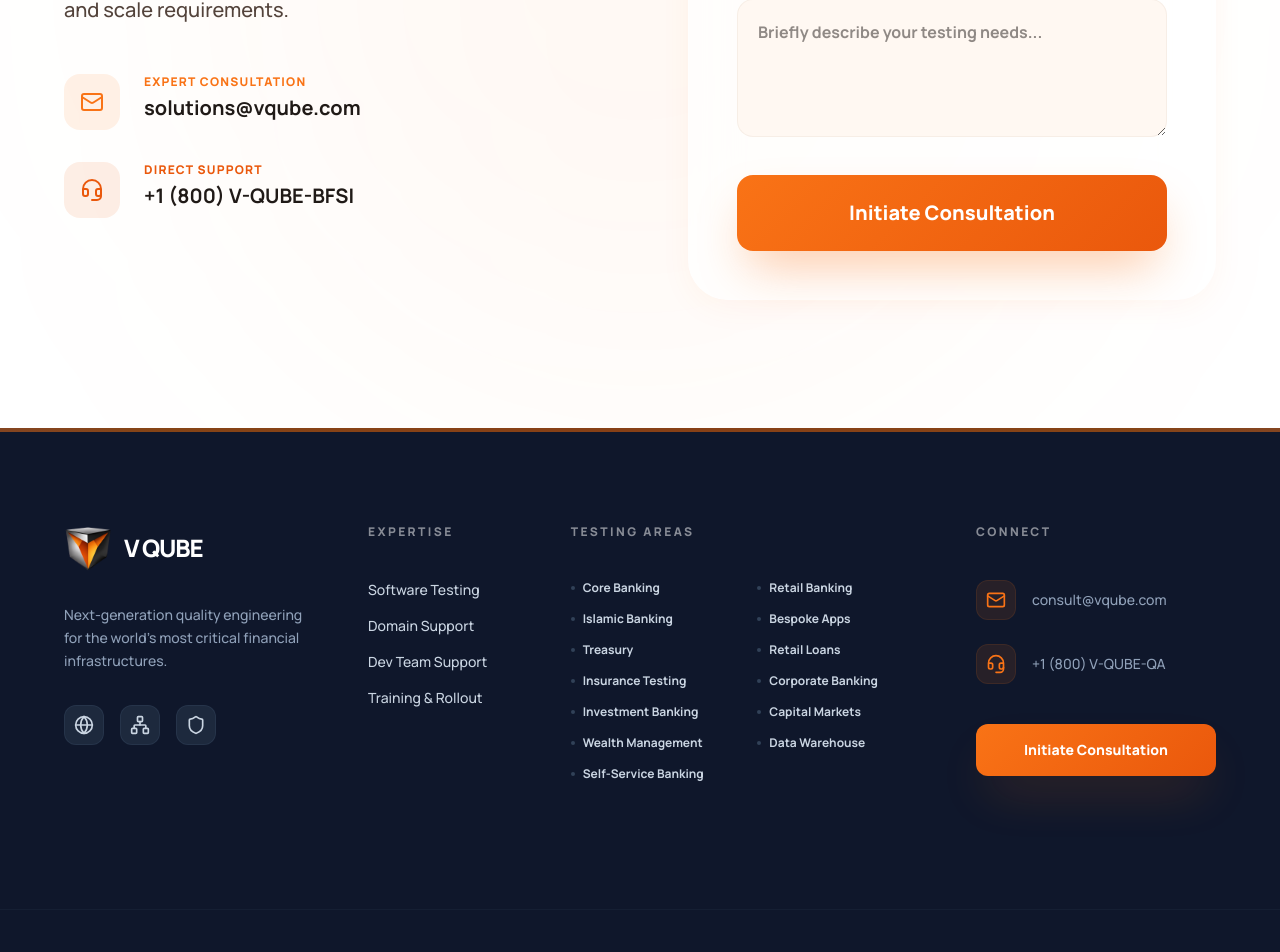
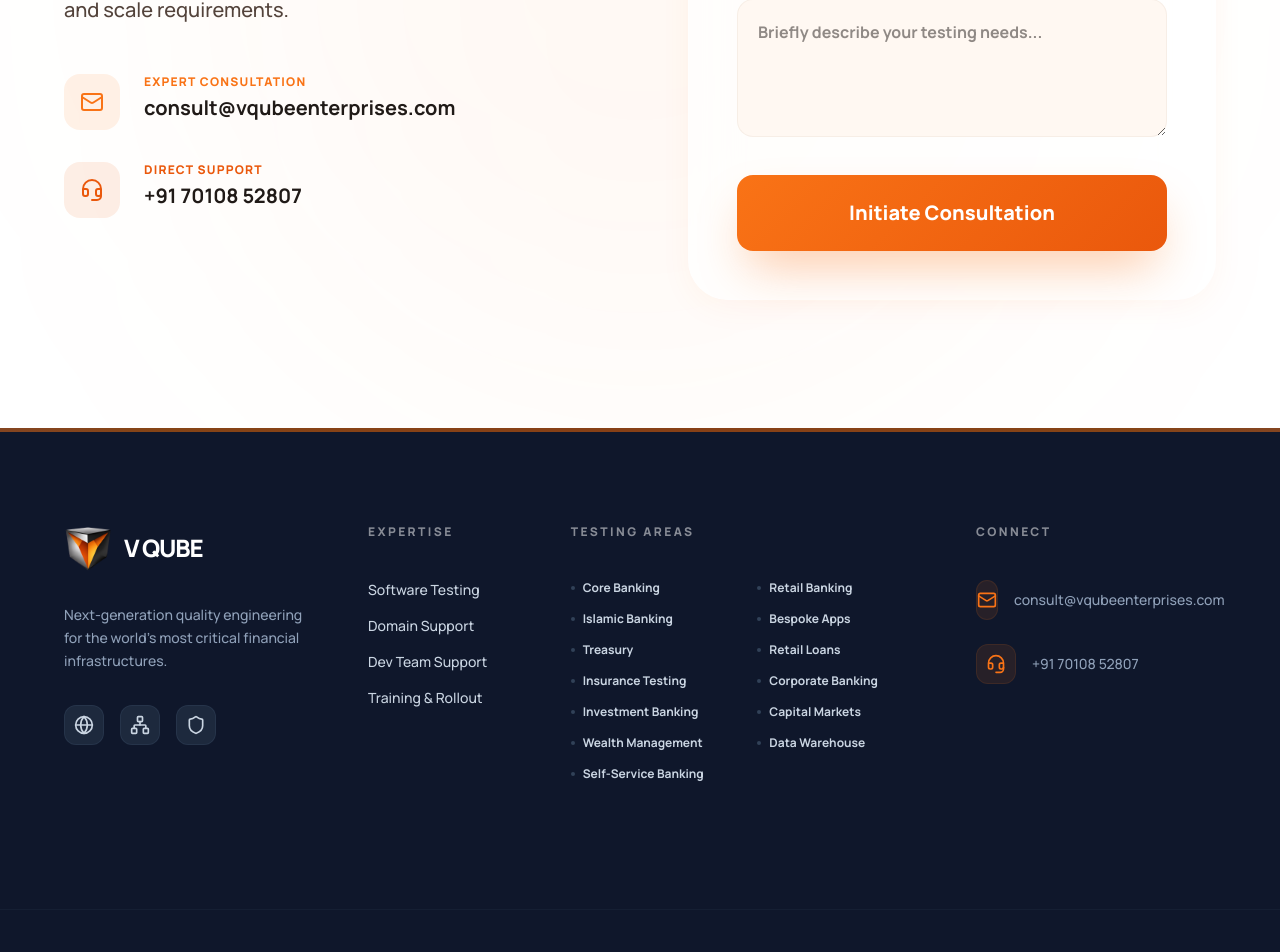
Before and after one commit to NrGjoe846/v-qube, a React (Vite) app: page / in a window 1280 px wide. Shown: the part 3424-4376 px from the top of the page. Built offline with nearby package versions, Linux system fonts and the light colour scheme.

Commit message:
refactor: remove redundant training sections and UI elements from UserTraining page

```diff
--- a/src/components/DomainPageLayout.tsx
+++ b/src/components/DomainPageLayout.tsx
@@ -79,7 +79,7 @@ export default function DomainPageLayout({ hero, competencies, pillars, cta }: D
                 {hero.badge}
               </div>
               <h1 className="text-6xl md:text-9xl font-black text-on-surface tracking-tighter leading-[0.9] mb-10"
-                  dangerouslySetInnerHTML={{ __html: hero.title }}>
+                dangerouslySetInnerHTML={{ __html: hero.title }}>
               </h1>
               <p className="text-xl md:text-2xl text-on-surface-variant leading-relaxed max-w-3xl font-medium opacity-80 mb-16">
                 {hero.description}
@@ -87,9 +87,6 @@ export default function DomainPageLayout({ hero, competencies, pillars, cta }: D
               <div className="flex flex-wrap gap-6">
                 <Link to="/contact?type=audit" className="px-14 py-6 bg-primary text-white rounded-2xl font-black text-xl shadow-2xl shadow-primary/20 hover:scale-105 active:scale-95 transition-all">
                   Request Audit Framework
-                </Link>
-                <Link to="/contact?type=case-study" className="px-14 py-6 glass-button rounded-2xl font-black text-xl hover:bg-white/10 transition-all">
-                  View Case Studies
                 </Link>
               </div>
             </motion.div>
@@ -198,9 +195,6 @@ export default function DomainPageLayout({ hero, competencies, pillars, cta }: D
                   Initiate Consultation
                   <ArrowRight className="w-6 h-6" />
                 </Link>
-                <Link to="/contact?type=docs" className="border-2 border-white/30 text-white px-14 py-6 rounded-2xl font-black text-xl hover:bg-white/10 transition-all">
-                  Documentation
-                </Link>
               </div>
             </motion.div>
           </div>
--- a/src/components/Footer.tsx
+++ b/src/components/Footer.tsx
@@ -78,19 +78,14 @@ export default function Footer() {
             <li className="flex items-center gap-4 group">
               <a href="mailto:consult@vqube.com" className="flex items-center gap-4 w-full">
                 <div className="w-10 h-10 rounded-xl bg-primary/10 flex items-center justify-center text-primary border border-primary/10 group-hover:bg-primary group-hover:text-white transition-all duration-500"><Mail className="w-5 h-5" /></div>
-                <span className="text-slate-400 group-hover:text-white transition-colors">consult@vqube.com</span>
+                <span className="text-slate-400 group-hover:text-white transition-colors">consult@vqubeenterprises.com</span>
               </a>
             </li>
             <li className="flex items-center gap-4 group">
               <a href="tel:+18008782372" className="flex items-center gap-4 w-full">
                 <div className="w-10 h-10 rounded-xl bg-primary/10 flex items-center justify-center text-primary border border-primary/10 group-hover:bg-primary group-hover:text-white transition-all duration-500"><Headset className="w-5 h-5" /></div>
-                <span className="text-slate-400 group-hover:text-white transition-colors">+1 (800) V-QUBE-QA</span>
+                <span className="text-slate-400 group-hover:text-white transition-colors">+91 70108 52807</span>
               </a>
-            </li>
-            <li className="pt-4">
-              <Link to="/contact" className="block w-full text-center orange-gradient text-white py-4 rounded-xl font-black shadow-2xl shadow-primary/20 hover:scale-105 transition-transform active:scale-95">
-                Initiate Consultation
-              </Link>
             </li>
           </ul>
         </div>
@@ -130,6 +125,6 @@ export default function Footer() {
           </a>
         </div>
       </div>
-    </footer>
+    </footer >
   );
 }
--- a/src/pages/Home.tsx
+++ b/src/pages/Home.tsx
@@ -310,7 +310,7 @@ export default function Home() {
                   </div>
                   <div>
                     <p className="text-xs font-black uppercase tracking-widest text-primary mb-1">Expert Consultation</p>
-                      <p className="text-xl font-bold text-on-surface">solutions@vqube.com</p>
+                    <p className="text-xl font-bold text-on-surface">consult@vqubeenterprises.com</p>
                   </div>
                 </div>
                 <div className="flex items-start gap-6 group">
@@ -319,7 +319,7 @@ export default function Home() {
                   </div>
                   <div>
                     <p className="text-xs font-black uppercase tracking-widest text-secondary mb-1">Direct Support</p>
-                      <p className="text-xl font-bold text-on-surface">+1 (800) V-QUBE-BFSI</p>
+                    <p className="text-xl font-bold text-on-surface">+91 70108 52807</p>
                   </div>
                 </div>
               </div>
@@ -335,11 +335,11 @@ export default function Home() {
                 <div className="grid grid-cols-1 md:grid-cols-2 gap-8">
                   <div className="space-y-3">
                     <label className="text-[10px] font-black uppercase tracking-[0.2em] text-on-surface-variant/60 ml-1">Full Name</label>
-                      <input className="w-full bg-surface-container-low border border-outline-variant/20 rounded-2xl p-5 focus:ring-2 focus:ring-primary/20 focus:border-primary/30 transition-all outline-none font-bold" placeholder="John Doe" type="text"/>
+                    <input className="w-full bg-surface-container-low border border-outline-variant/20 rounded-2xl p-5 focus:ring-2 focus:ring-primary/20 focus:border-primary/30 transition-all outline-none font-bold" placeholder="John Doe" type="text" />
                   </div>
                   <div className="space-y-3">
                     <label className="text-[10px] font-black uppercase tracking-[0.2em] text-on-surface-variant/60 ml-1">Email Address</label>
-                      <input className="w-full bg-surface-container-low border border-outline-variant/20 rounded-2xl p-5 focus:ring-2 focus:ring-primary/20 focus:border-primary/30 transition-all outline-none font-bold" placeholder="john@bank.com" type="email"/>
+                    <input className="w-full bg-surface-container-low border border-outline-variant/20 rounded-2xl p-5 focus:ring-2 focus:ring-primary/20 focus:border-primary/30 transition-all outline-none font-bold" placeholder="john@bank.com" type="email" />
                   </div>
                 </div>
                 <div className="space-y-3">
--- a/src/pages/SoftwareTesting.tsx
+++ b/src/pages/SoftwareTesting.tsx
@@ -64,9 +64,6 @@ export default function SoftwareTesting() {
               <div className="flex flex-wrap gap-4">
                 <Link to="/contact?type=audit" className="orange-gradient text-white px-8 py-4 rounded-xl font-bold text-lg shadow-xl shadow-primary/25 hover:scale-105 transition-transform">
                   Start Free Audit
-                </Link>
-                <Link to="/contact?type=case-study" className="bg-surface-container-high text-on-secondary-container px-8 py-4 rounded-xl font-bold text-lg hover:bg-surface-container-highest transition-colors">
-                  View Case Studies
                 </Link>
               </div>
             </motion.div>
--- a/src/pages/UserTraining.tsx
+++ b/src/pages/UserTraining.tsx
@@ -64,9 +64,6 @@ export default function UserTraining() {
                 <Link to="/contact" className="orange-gradient text-white px-8 py-4 rounded-xl font-bold text-lg shadow-xl shadow-primary/25 hover:scale-105 transition-transform">
                   Request Rollout Plan
                 </Link>
-                <button className="bg-surface-container-high text-on-secondary-container px-8 py-4 rounded-xl font-bold text-lg hover:bg-surface-container-highest transition-colors">
-                  View Case Studies
-                </button>
               </div>
             </motion.div>
 
```
Also changed, not shown: 1 other file (tests, documents, lock files or other folders). Lines whose indentation alone changed are shown as unchanged.
